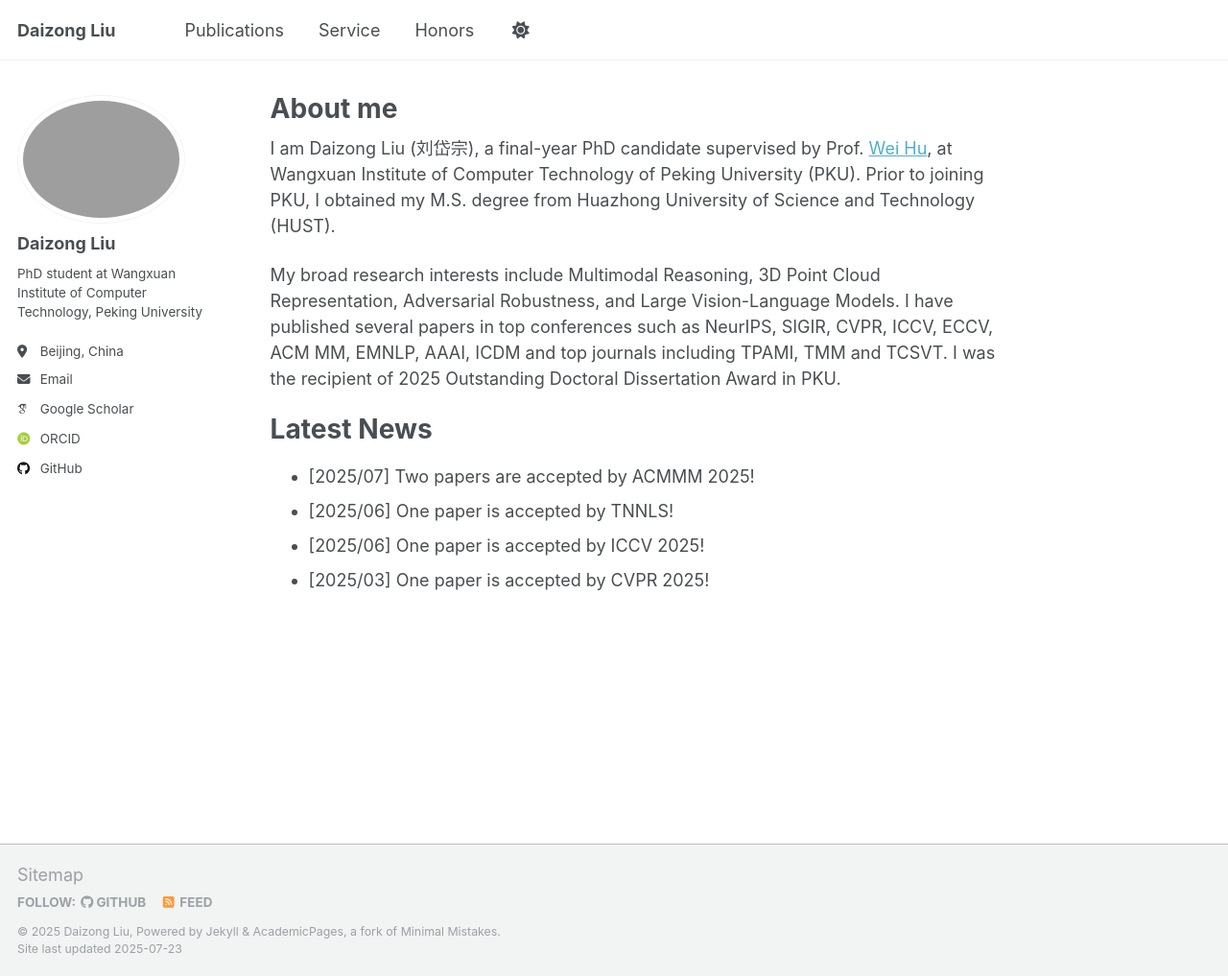
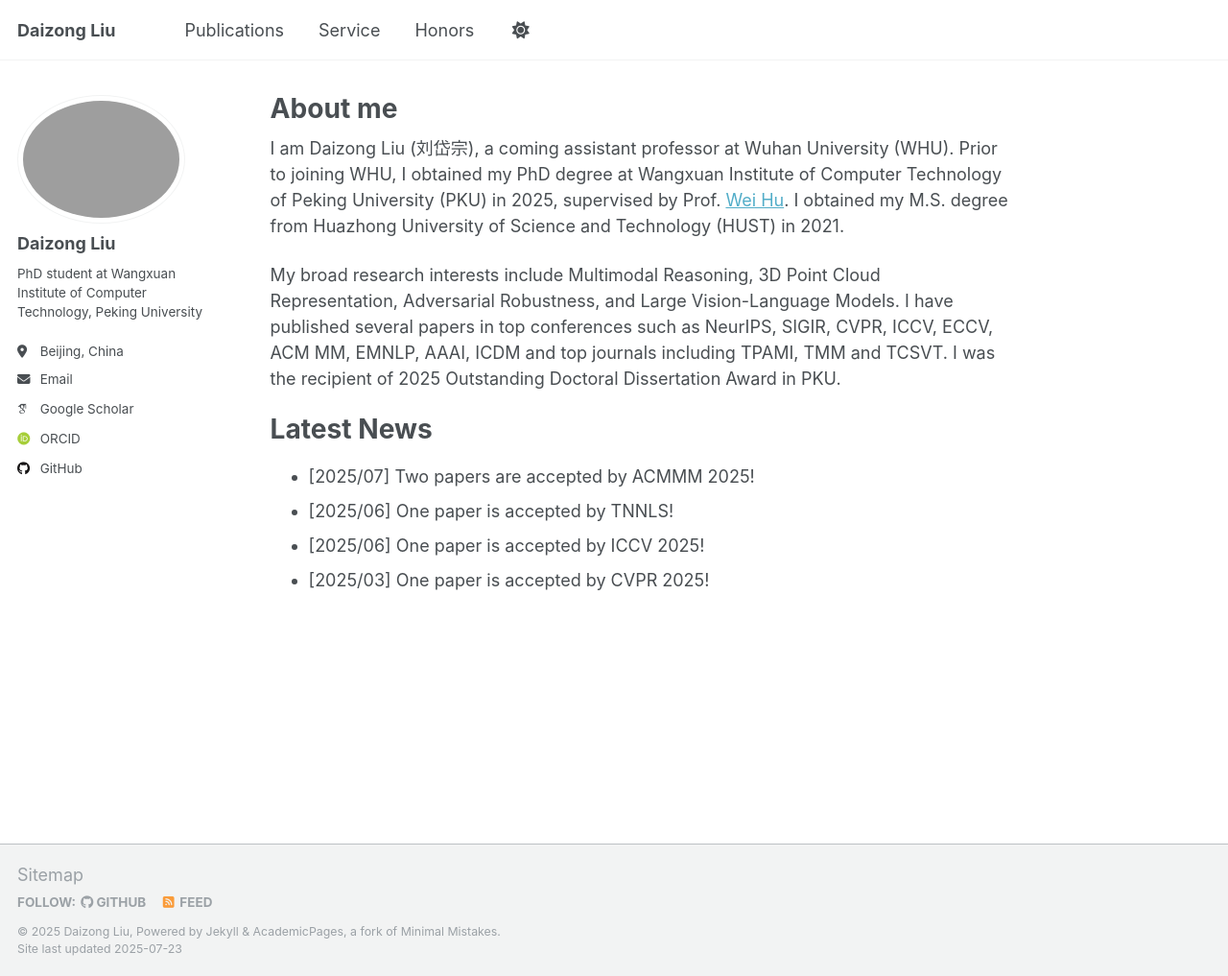
Before and after one commit to liudaizong/liudaizong.github.io, a Jekyll site: the page built from _pages/about.md, in a window 1280 px wide and 1017 px high. Shown: the whole window at 96% size. Built offline with Jekyll 4.4.1, drawn with Linux system fonts in a browser that asks for light colours; some web fonts are replaced.

Commit message:
Update about.md

```diff
--- a/_pages/about.md
+++ b/_pages/about.md
@@ -8,7 +8,7 @@ redirect_from:
   - /about.html
 ---
 
-I am Daizong Liu (刘岱宗), a final-year PhD candidate supervised by Prof. [Wei Hu](https://www.wict.pku.edu.cn/huwei), at Wangxuan Institute of Computer Technology of Peking University (PKU). Prior to joining PKU, I obtained my M.S. degree from Huazhong University of Science and Technology (HUST).
+I am Daizong Liu (刘岱宗), a coming assistant professor at Wuhan University (WHU). Prior to joining WHU, I obtained my PhD degree at Wangxuan Institute of Computer Technology of Peking University (PKU) in 2025, supervised by Prof. [Wei Hu](https://www.wict.pku.edu.cn/huwei).  I obtained my M.S. degree from Huazhong University of Science and Technology (HUST) in 2021.
 
 My broad research interests include Multimodal Reasoning, 3D Point Cloud Representation, Adversarial Robustness, and Large Vision-Language Models. I have published several papers in top conferences such as NeurIPS, SIGIR, CVPR, ICCV, ECCV, ACM MM, EMNLP, AAAI, ICDM and top journals including TPAMI, TMM and TCSVT. I was the recipient of 2025 Outstanding Doctoral Dissertation Award in PKU.
 
```
